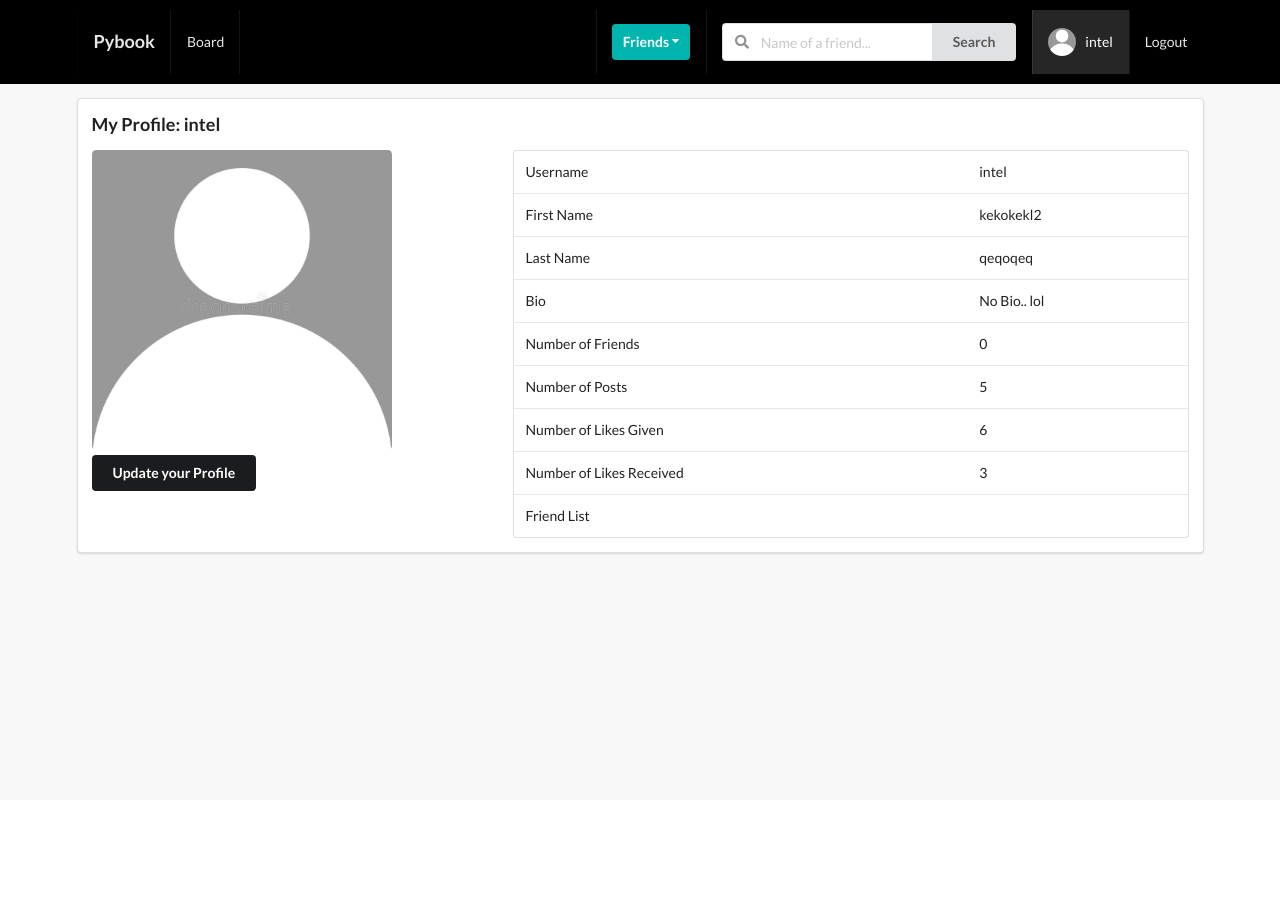
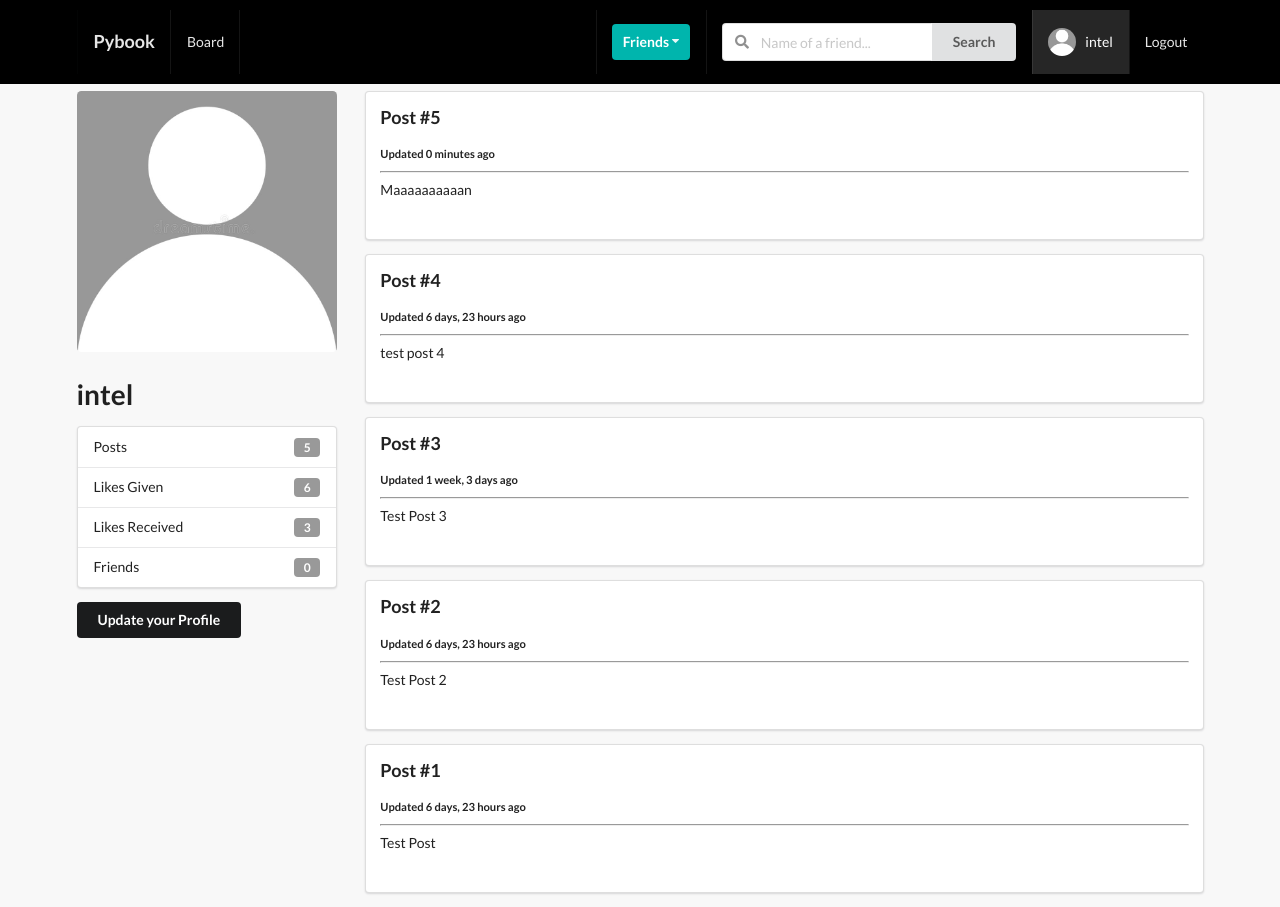
Before and after one commit to hatredholder/Social-Network, a Django app: page /profiles/myprofile/ in a window 1280 px wide. Before the commit the page ends 555 px from the top, so only its background shows below. Run offline with Django 4.2, Linux system fonts and the light colour scheme; a user stored in the database is signed in; data comes from the database, SQL or seed files in the repository; both versions use the stored data as it was after the commit; parts of the project's set-up code (start-up, migrations or seed data) failed here and were passed over; some libraries are stand-ins or nearby versions.

Commit message:
updated my_profile template and view

```diff
--- a/profiles/templates/profiles/my_profile.html
+++ b/profiles/templates/profiles/my_profile.html
@@ -1,3 +1,4 @@
+
 {% extends 'base.html' %}
 
 {% block title %}
@@ -32,68 +33,56 @@ My Profile
     </div>
   </div>
 
-<div class="ui segment">
-    {% if confirm %}
-        <div class="ui green message">Updated Successfully!</div>
-    {% endif %}
-    <h3>My Profile: {{request.user}}</h3>
-    <div class="ui grid">
-        <div class="row">
-            <div class="six wide column">
-                <img class="ui medium rounded image" src="{{profile.avatar.url}}">
-                <div class="row mt-5">
-                    <button class='ui secondary button' id='modal-btn'>Update your Profile</button>
+{% if confirm %}
+    <div class="ui green message">Updated Successfully!</div>
+{% endif %}
+
+    <div class='ui grid'>
+        <br>
+        <div class='row'>
+            <div class='four wide column'>
+                <img class='ui medium rounded image' src='{{profile.avatar.url}}'>
+                <h1>{{request.user}}</h1>
+                <div class='ui vertical fluid menu'>
+                    <div class='item'>
+                        Posts
+                        <div class='ui label'>{{profile.get_posts_no}}</div>
+                    </div>
+                    <div class='item'>
+                        Likes Given
+                        <div class='ui label'>{{profile.get_likes_given_no}}</div>
+                    </div>
+                    <div class='item'>
+                        Likes Received
+                        <div class='ui label'>{{profile.get_likes_received_no}}</div>
+                    </div><div class='item'>
+                        Friends
+                        <div class='ui label'>{{profile.friends.all.count}}</div>
+                    </div>
                 </div>
+                <button class='ui secondary button' id='modal-btn'>Update your Profile</button>
             </div>
-            <div class="ten wide column">
-                <table class="ui table">
-                    <tbody>
-                        <tr>
-                            <td>Username</td>
-                            <td>{{profile.user}}</td>
-                        </tr>
-                        <tr>
-                            <td>First Name</td>
-                            <td>{{profile.first_name}}</td>
-                        </tr>
-                        <tr>
-                            <td>Last Name</td>
-                            <td>{{profile.last_name}}</td>
-                        </tr>
-                        <tr>
-                            <td>Bio</td>
-                            <td>{{profile.bio}}</td>
-                        </tr>
-                        <tr>
-                            <td>Number of Friends</td>
-                            <td>{{profile.friends.all.count}}</td>
-                        </tr>
-                        <tr>
-                            <td>Number of Posts</td>
-                            <td>{{profile.get_posts_no}}</td>
-                        </tr>
-                        <tr>
-                            <td>Number of Likes Given</td>
-                            <td>{{profile.get_likes_given_no}}</td>
-                        </tr>
-                        <tr>
-                            <td>Number of Likes Received</td>
-                            <td>{{profile.get_likes_received_no}}</td>
-                        </tr>
-                        <tr>
-                            <td>Friend List</td>
-                            <td>
-                                <ul>
-                                    {% for friend in profile.friends.all %}
-                                        <li>{{friend}}</li>
-                                    {% endfor %}
-                                </ul>
-                            </td>
-                        </tr>
-                    </tbody>
-                </table>
+            <div class='twelve wide column'>
+                {% if len_posts %}
+                    {% for post in posts  %}
+                        <div class='segment ui fluid'>
+                            <div class="post-content">
+                                <h3>Post #{{forloop.revcounter}}</h3>
+                                <small><strong>Updated {{post.updated|timesince}} ago</strong></small>
+                                <hr>
+                                {{post.content}}
+                            </div>
+                            {% if post.image %}
+                            <div class="post-image">
+                                <img class="img-src" src="{{post.image.url}}">
+                            </div>
+                            {% endif %}
+                        </div>
+                    {% endfor %}
+                {% else %}
+                    <h1>You havent made any posts yet..</h1>
+                {% endif %}
             </div>
         </div>
     </div>
-</div>
 {% endblock content %}
--- a/profiles/views.py
+++ b/profiles/views.py
@@ -14,6 +14,8 @@ def my_profile_view(request):
     profile = Profile.objects.get(user=request.user)
     form = ProfileModelForm(request.POST or None, request.FILES or None, instance=profile)
     confirm = False
+    posts = profile.get_all_authors_posts()
+    len_posts = True if len(profile.get_all_authors_posts()) > 0 else False
 
     if request.method == 'POST':
         if form.is_valid():
@@ -24,6 +26,8 @@ def my_profile_view(request):
         'profile':profile,
         'form':form,
         'confirm':confirm,
+        'posts':posts,
+        'len_posts':len_posts,
     }
 
     return render(request, 'profiles/my_profile.html', context)
```
Also changed, not shown: db.sqlite3.
